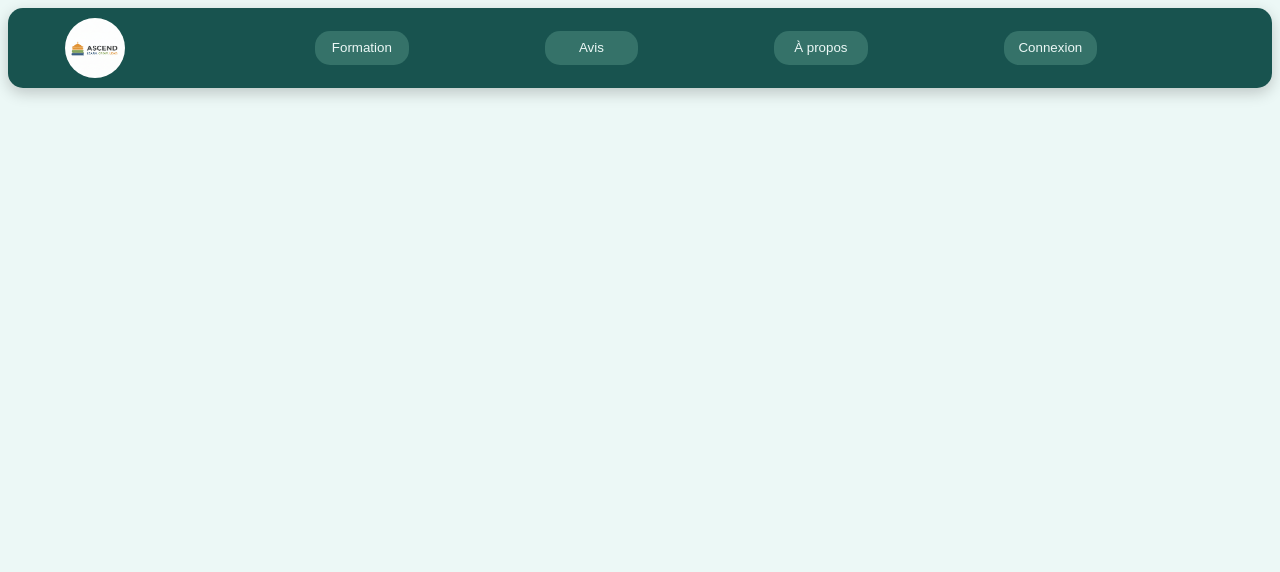
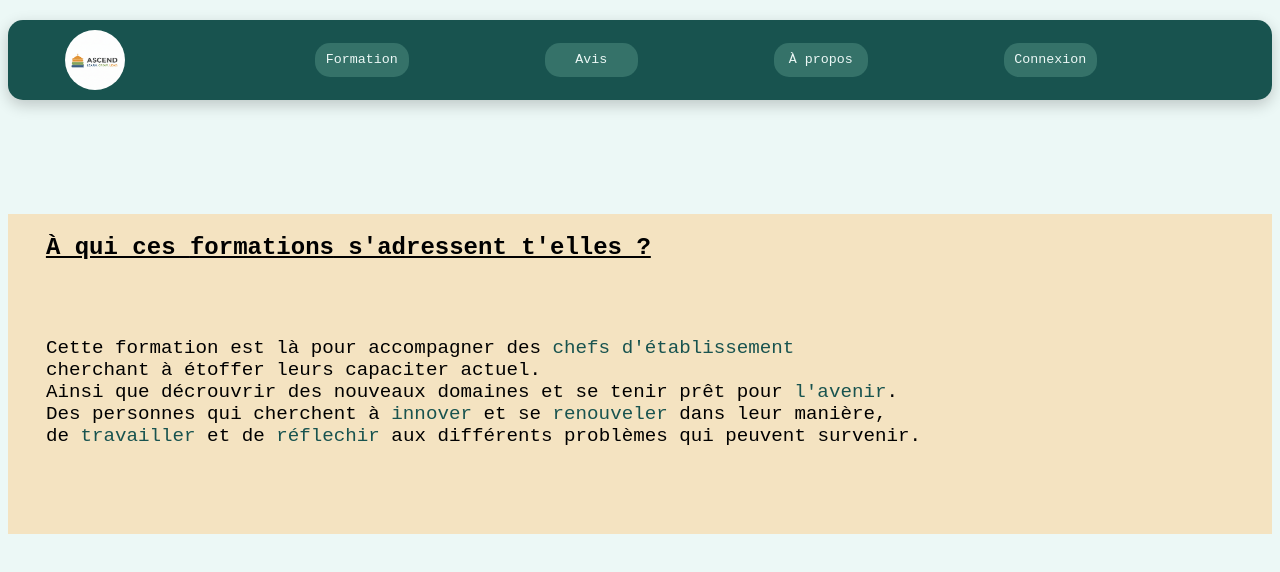
Before and after one commit to Dragixili/e-commerce, a plain HTML site: page index.html in a window 1280 px wide. Drawn offline with Linux system fonts and the light colour scheme; a web font is replaced by a local one.

Commit message:
font + formation

```diff
--- a/index.html
+++ b/index.html
@@ -12,7 +12,7 @@
         <img src="./Gemini_Generated_Image_tlda0dtlda0dtlda.png" alt="Logo">
         <button class="hamburger">☰</button>
         <div class="Section">
-            <button class="Formation">Formation</button>
+            <a href="#formation"><button class="Formation">Formation</button></a>
             <button class="Avis">Avis</button>
             <button class="À propos">À propos</button>
             <button class="Connexion">Connexion</button>
@@ -28,5 +28,19 @@
         </div>
         <img src="./Gemini_Generated_Image_tlda0dtlda0dtlda.png" alt="Logo">
     </div>
+    <Section id="formation">
+        <div class="info_générale">
+            <div class="question">
+                <h1>À qui ces <span>formations</span> s'adressent t'elles ?</h1>
+            </div>
+            <div class="contenue_formation">
+                <p>Cette formation est là pour accompagner des <span class="mise_en_valeur">chefs d'établissement</span><br>
+                cherchant à étoffer leurs capaciter actuel. <br>
+                Ainsi que décrouvrir des nouveaux domaines et se tenir prêt pour <span class="mise_en_valeur">l'avenir</span>.<br>
+                Des personnes qui cherchent à <span class="mise_en_valeur">innover</span> et se <span class="mise_en_valeur">renouveler</span> dans leur manière, <br>
+                de <span class="mise_en_valeur">travailler</span> et de <span class="mise_en_valeur">réflechir</span> aux différents problèmes qui peuvent survenir.</p>
+            </div>
+        </div>
+    </Section>
 </body>
 </html>
--- a/style.css
+++ b/style.css
@@ -1,5 +1,24 @@
+@font-face {
+    font-family: "Monaspace";
+    src: url("../fonts/MonaspaceArgon-Regular.woff2") format("woff2");
+    font-weight: normal;
+    font-style: normal;
+}
+
+@font-face {
+    font-family: "Monaspace";
+    src: url("../fonts/MonaspaceArgon-Bold.woff2") format("woff2");
+    font-weight: bold;
+    font-style: normal;
+}
+
 body {
     background-color: #ECF8F6;
+    font-family:  "Monaspace", monospace;
+}
+
+button {
+    font-family: "Monaspace", monospace;
 }
 
 .navbar {
@@ -85,7 +104,6 @@
 
 .menu_mobile img {
     margin-top: 5%;
-    margin-left: 20%;
     width: 90px;
     height: 90px;
     border-radius: 100%;
@@ -102,6 +120,59 @@
 
 .menu_mobile .menu button:hover {
     text-decoration: underline;
+}
+
+#formation {
+    background-color: #F4E3C1;
+    margin-top: 10%;
+    min-height: 20em;
+}
+
+#formation .info_générale {
+    display: grid;
+    margin-left: 3%;
+}
+
+#formation .info_générale .question {
+    text-decoration: underline;
+}
+
+#formation .info_générale .contenue_formation {
+    margin-top: 3%;
+    font-size: larger;
+}
+
+.mise_en_valeur {
+    position: relative;
+    cursor: pointer;
+    color: #18534f;
+}
+
+.mise_en_valeur::after {
+    content: "";
+    position: absolute;
+    left: 50%;
+    bottom: -2px;
+    width: 0;
+    height: 2px;
+    background-color: #357269;
+    transition: 0.3s;
+}
+
+.mise_en_valeur:hover::after {
+    width: 100%;
+    left: 0;
+}
+
+@media screen and (max-width: 300px){
+    .menu_mobile {
+        display: grid;
+    }
+
+    .menu_mobile img {
+        margin-left: 20px;
+        margin-top: 0px;
+    }
 }
 
 @media screen and (max-width: 768px){
```
Also changed, not shown: 2 other files.
